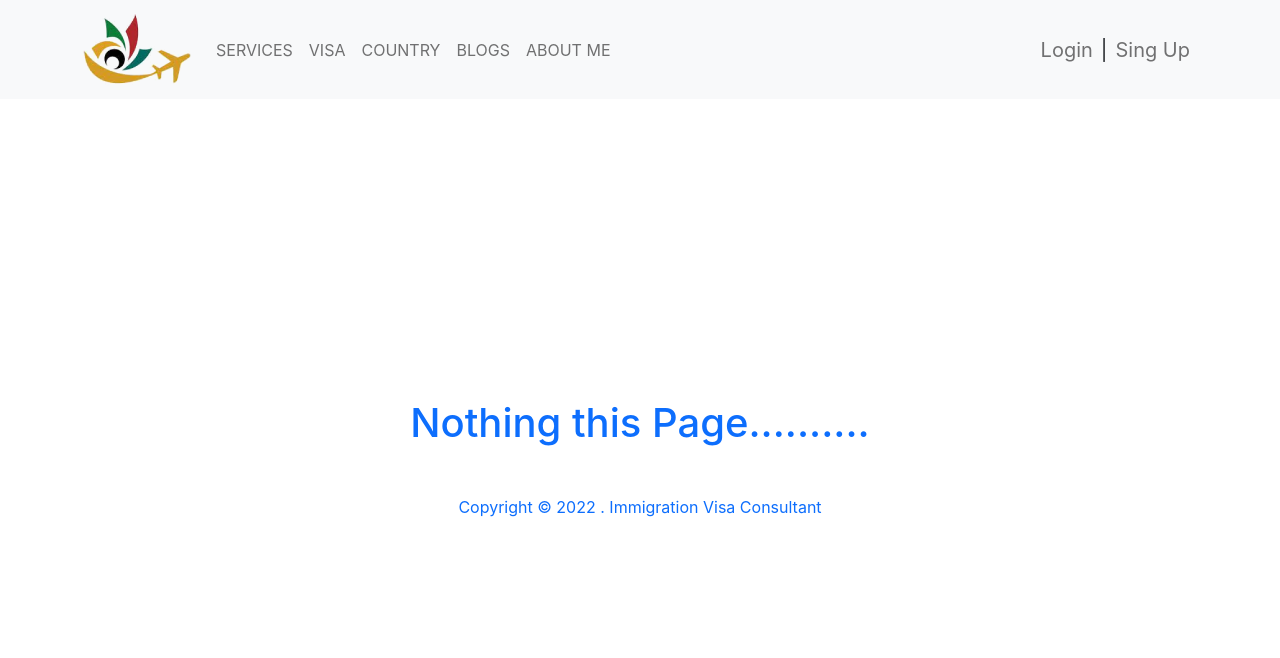
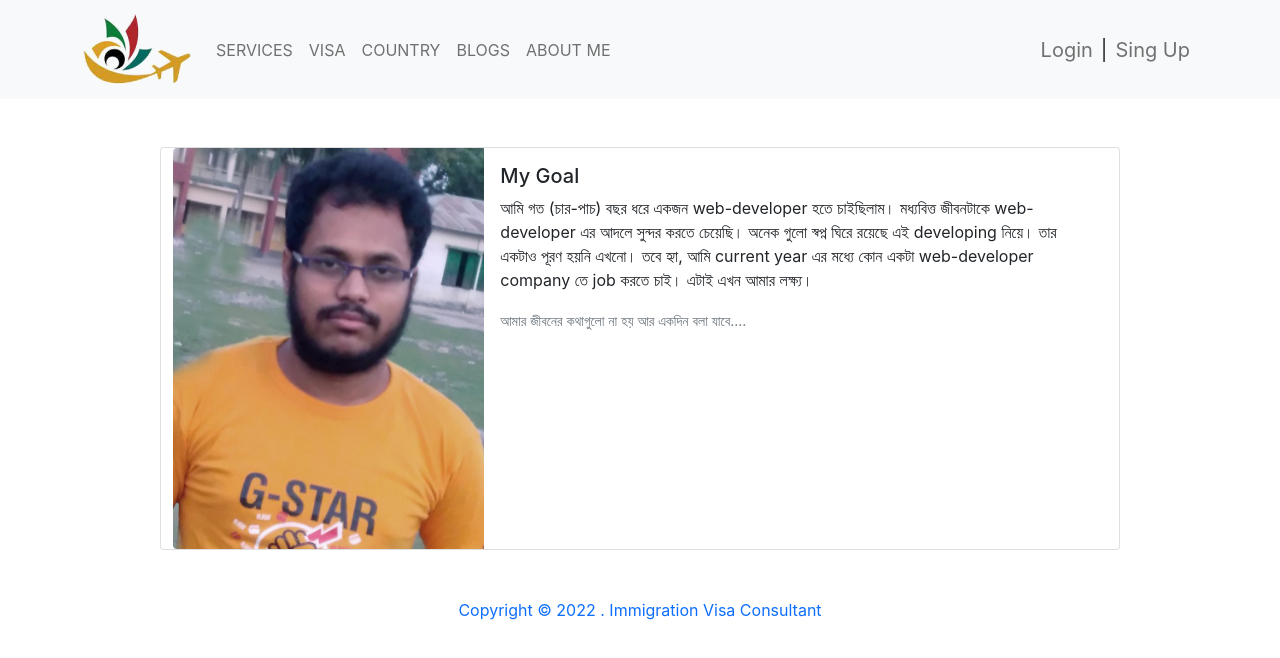
Before and after one commit to Ad-Ashik/immigration-visa, a React (Create React App) app: page /about in a window 1280 px wide. Shown: the top 658 px of the page. Built offline with nearby package versions, Linux system fonts and the light colour scheme; no server answers.

Commit message:
country & visa componets added

```diff
--- a/src/App.js
+++ b/src/App.js
@@ -1,8 +1,11 @@
 import { Route, Routes } from 'react-router-dom';
 import './App.css';
 import CheckOut from './Pages/CheckOut/CheckOut/CheckOut';
+import About from './Pages/Home/About/About';
 import Blogs from './Pages/Home/Blogs/Blogs';
+import Country from './Pages/Home/Country/Country';
 import Home from './Pages/Home/Home/Home';
+import Visa from './Pages/Home/Visa/Visa';
 import Login from './Pages/Login/Login/Login';
 import Register from './Pages/Login/Register/Register';
 import RequirAuth from './Pages/Login/RequirAuth/RequirAuth';
@@ -23,7 +26,10 @@ function App() {
             <CheckOut></CheckOut>
           </RequirAuth>
         }></Route>
+        <Route path='/visa' element={<Visa></Visa>}></Route>
+        <Route path='/country' element={<Country></Country>}></Route>
         <Route path='/blogs' element={<Blogs></Blogs>}></Route>
+        <Route path='/about' element={<About></About>}></Route>
         <Route path='/login' element={<Login></Login>}></Route>
         <Route path='/singup' element={<Register></Register>}></Route>
         <Route path='*' element={<NotFound></NotFound>}></Route>
--- a/src/Pages/Home/About/About.js
+++ b/src/Pages/Home/About/About.js
@@ -1,9 +1,21 @@
 import React from 'react';
+import me from '../../../images/me/Ashik.jpg'
 
 const About = () => {
     return (
-        <div>
-            <h2>About Us</h2>
+        <div className="card mb-3 container my-5" style={{ width: '75%' }}>
+            <div className="row g-0">
+                <div className="col-md-4">
+                    <img src={me} className="img-fluid rounded-start" alt="..." />
+                </div>
+                <div className="col-md-8">
+                    <div className="card-body">
+                        <h5 className="card-title">My Goal</h5>
+                        <p className="card-text">আমি গত (চার-পাচ) বছর ধরে একজন web-developer হতে চাইছিলাম। মধ্যবিত্ত জীবনটাকে web-developer এর আদলে সুন্দর করতে চেয়েছি। অনেক গুলো স্বপ্ন ঘিরে রয়েছে এই developing নিয়ে। তার একটাও পূরণ হয়নি এখনো। তবে হ্যা, আমি current year এর মধ্যে কোন একটা web-developer company তে job করতে চাই। এটাই এখন আমার লক্ষ্য। </p>
+                        <p className="card-text"><small className="text-muted">আমার জীবনের কথাগুলো না হয় আর একদিন বলা যাবে....</small></p>
+                    </div>
+                </div>
+            </div>
         </div>
     );
 };
--- a/src/Pages/Home/Blogs/Blogs.js
+++ b/src/Pages/Home/Blogs/Blogs.js
@@ -4,6 +4,7 @@ const Blogs = () => {
     return (
 
         <div className='w-50 my-5 mx-auto'>
+            <h3>All queries Answer:</h3>
             <div className="accordion" id="accordionExample">
                 <div className="accordion-item">
                     <h2 className="accordion-header" id="headingOne">
@@ -64,7 +65,6 @@ const Blogs = () => {
                     </div>
                 </div>
             </div>
-
         </div>
 
     );
--- /dev/null
+++ b/src/Pages/Home/Country/Country.js
@@ -0,0 +1,12 @@
+import React from 'react';
+
+const Country = () => {
+    return (
+        <div className='text-center text-success my-5'>
+            <h2>Welcome to Country pases.</h2>
+            <p>page details coming soon....</p>
+        </div>
+    );
+};
+
+export default Country;
--- /dev/null
+++ b/src/Pages/Home/Visa/Visa.js
@@ -0,0 +1,12 @@
+import React from 'react';
+
+const Visa = () => {
+    return (
+        <div className='text-center text-success my-5'>
+            <h2>Welcome to Visa pases.</h2>
+            <p>page details coming soon....</p>
+        </div>
+    );
+};
+
+export default Visa;
--- a/src/Pages/Shared/Header/Header.js
+++ b/src/Pages/Shared/Header/Header.js
@@ -22,8 +22,8 @@ const Header = () => {
                 <Navbar.Collapse id="responsive-navbar-nav">
                     <Nav className="me-auto text-uppercase">
                         <Nav.Link href="home#services">Services</Nav.Link>
-                        <Nav.Link href="home#visa">Visa</Nav.Link>
-                        <Nav.Link href="home#coutry">Country</Nav.Link>
+                        <Nav.Link as={Link} to="/visa">Visa</Nav.Link>
+                        <Nav.Link as={Link} to="/country">Country</Nav.Link>
                         <Nav.Link as={Link} to="/blogs">Blogs</Nav.Link>
                         <Nav.Link as={Link} to="/about">About Me</Nav.Link>
                     </Nav>
```
Also changed, not shown: src/images/me/Ashik.jpg (added).
